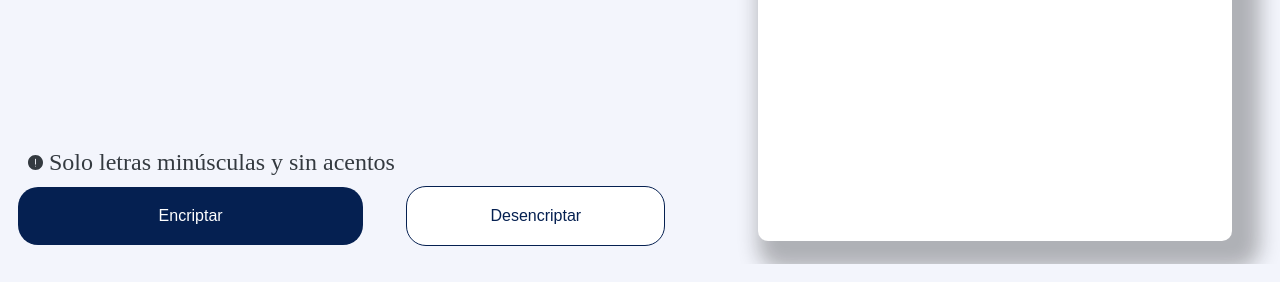
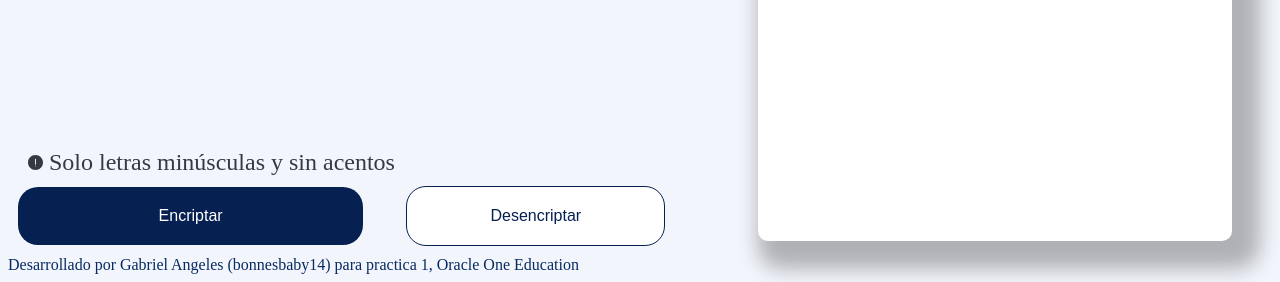
Before and after one commit to bonnesbaby14/proyecto_1_oracle_one, a plain HTML site: page index.html in a window 1280 px wide. Shown: the part 552-834 px from the top of the page. Drawn offline with Linux system fonts and the light colour scheme.

Commit message:
ajsuste fotter

```diff
--- a/index.html
+++ b/index.html
@@ -67,6 +67,10 @@
 
 </body>
 
+<footer>
+    Desarrollado por Gabriel Angeles (bonnesbaby14) para practica 1, Oracle One Education
+</footer>
+
 <script src="script.js"></script>
 
 </html>
```
